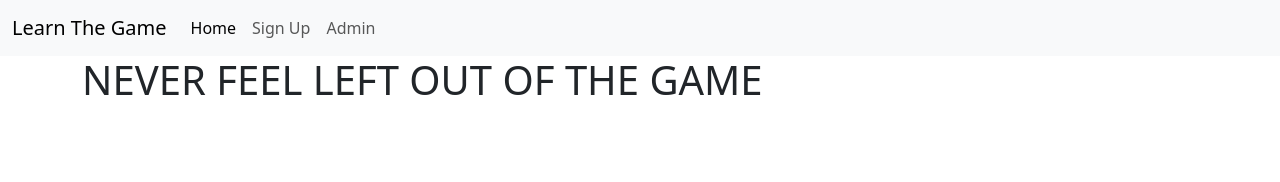
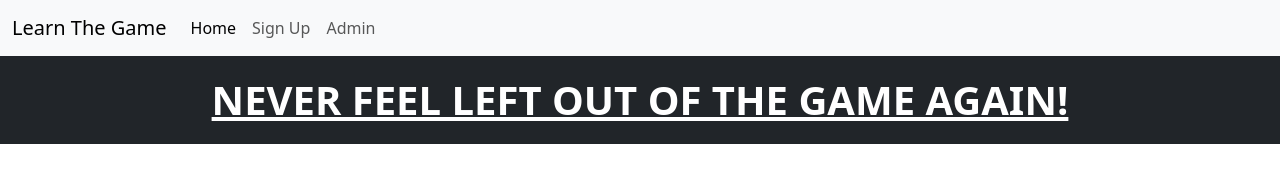
Before and after one commit to briane0717/SBA-307, a plain HTML site: page index.html in a window 1280 px wide. Drawn offline with nearby package versions, Linux system fonts and the light colour scheme.

Commit message:
added styles.css and styled the header

```diff
--- a/index.html
+++ b/index.html
@@ -5,6 +5,7 @@
     <meta name="viewport" content="width=device-width, initial-scale=1">
     <title>Learn The Game</title>
     <link href="https://cdn.jsdelivr.net/npm/bootstrap@5.3.3/dist/css/bootstrap.min.css" rel="stylesheet" integrity="sha384-QWTKZyjpPEjISv5WaRU9OFeRpok6YctnYmDr5pNlyT2bRjXh0JMhjY6hW+ALEwIH" crossorigin="anonymous">
+    <link rel="stylesheet" href="styles/style.css">
   </head>
   <body>
     <nav class="navbar navbar-expand-lg bg-body-tertiary">
@@ -25,7 +26,7 @@
     </nav>
     <div class="header">
       <div class="container">
-        <h1>NEVER FEEL LEFT OUT OF THE GAME</h1>
+        <h1>NEVER FEEL LEFT OUT OF THE GAME AGAIN!</h1>
       </div>
       </div>
     </div>
--- a/styles/style.css
+++ b/styles/style.css
@@ -0,0 +1,12 @@
+.header {
+    background-color: #212529;
+    color: white;
+    text-align: center;
+    padding: 20px;
+}
+
+.header h1 {
+    font-weight: bold;
+    text-decoration: underline;
+    margin: 0;
+}
```
